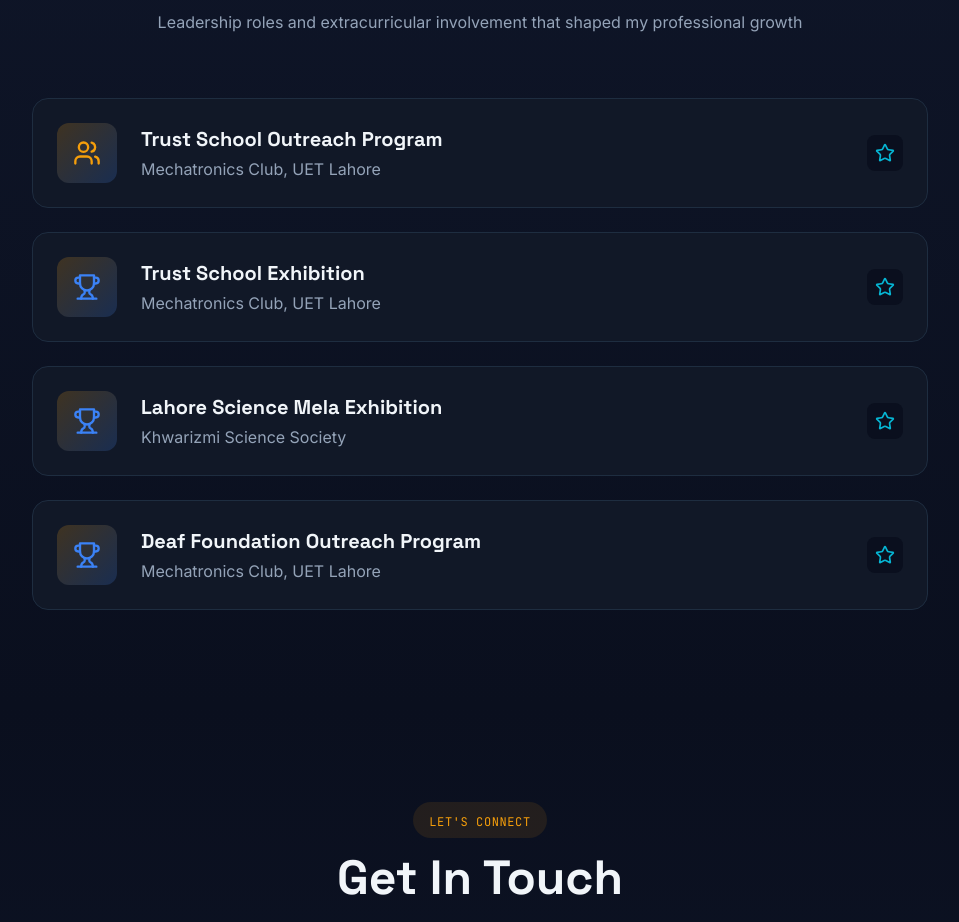
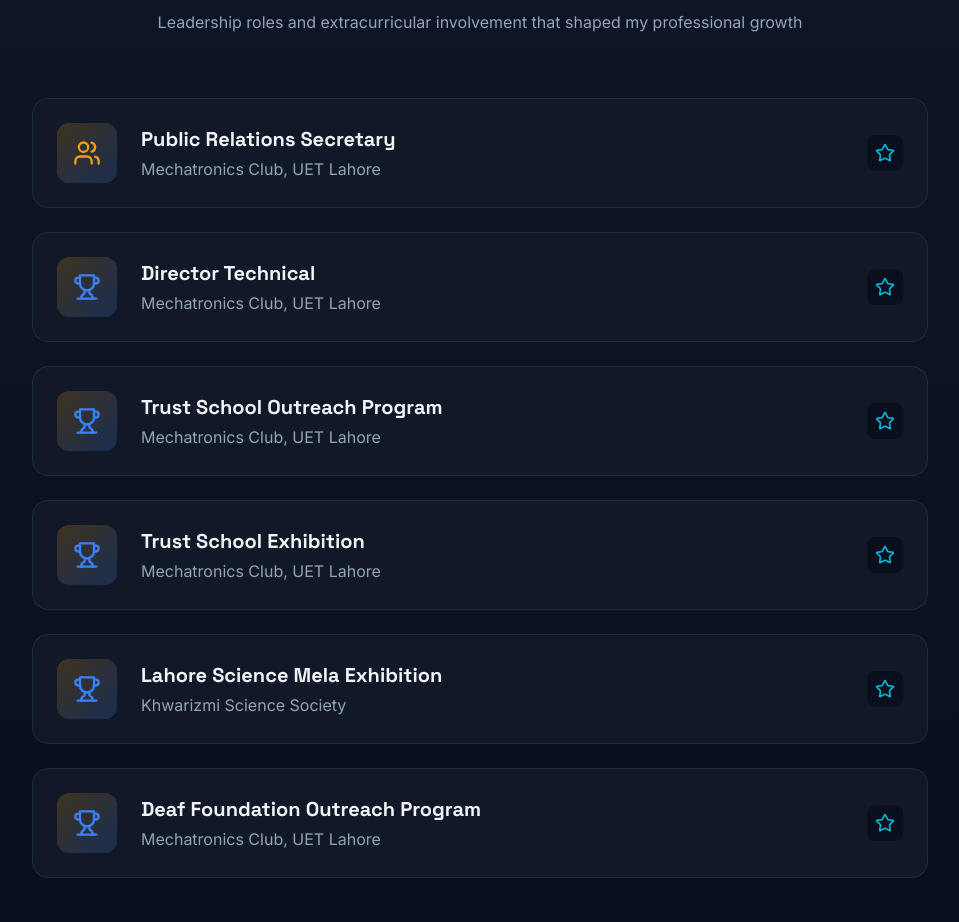
Before and after one commit to Chashman7015/chashman-portfolio, a Next.js app: page / in a window 1280 px wide. Shown: the part 6660-7582 px from the top of the page, without its empty margins (160-1119 px from the left). Built offline with nearby package versions, Linux system fonts and the light colour scheme.

Commit message:
Add PR Secretary and Director Technical to Leadership, update SEO URL to Vercel

```diff
--- a/src/app/layout.tsx
+++ b/src/app/layout.tsx
@@ -45,7 +45,7 @@ export const metadata: Metadata = {
   openGraph: {
     type: 'website',
     locale: 'en_US',
-    url: 'https://chashman.dev',
+    url: 'https://chashman.vercel.app',
     siteName: 'Chashman Portfolio',
     title: 'Chashman — Mechatronics & Control Engineer',
     description:
@@ -71,7 +71,7 @@ export const metadata: Metadata = {
   },
 
   // Additional metadata
-  metadataBase: new URL('https://chashman.dev'),
+  metadataBase: new URL('https://chashman.vercel.app'),
   alternates: {
     canonical: '/',
   },
--- a/src/data/portfolio.ts
+++ b/src/data/portfolio.ts
@@ -176,6 +176,14 @@ export const education: Education = {
 
 export const leadershipRoles: LeadershipRole[] = [
   {
+    role: 'Public Relations Secretary',
+    organization: 'Mechatronics Club, UET Lahore',
+  },
+  {
+    role: 'Director Technical',
+    organization: 'Mechatronics Club, UET Lahore',
+  },
+  {
     role: 'Trust School Outreach Program',
     organization: 'Mechatronics Club, UET Lahore',
   },
```
